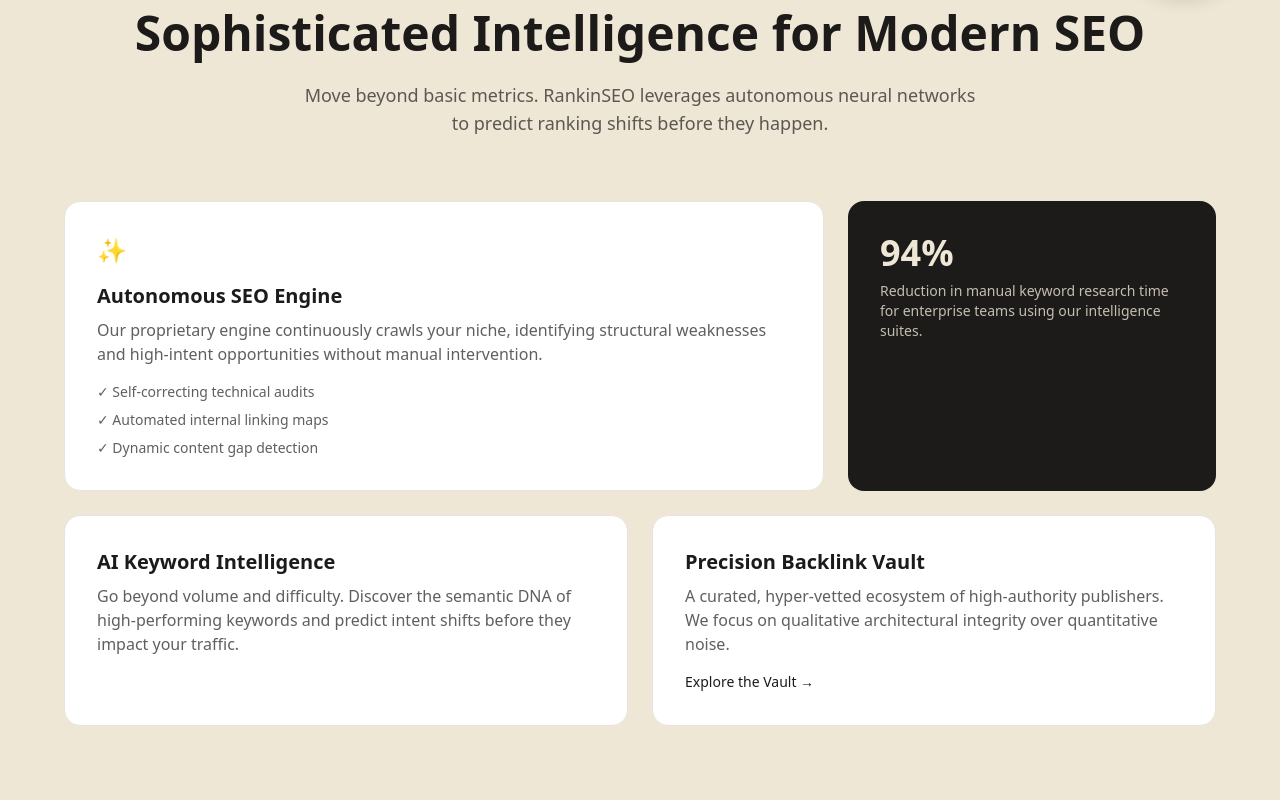
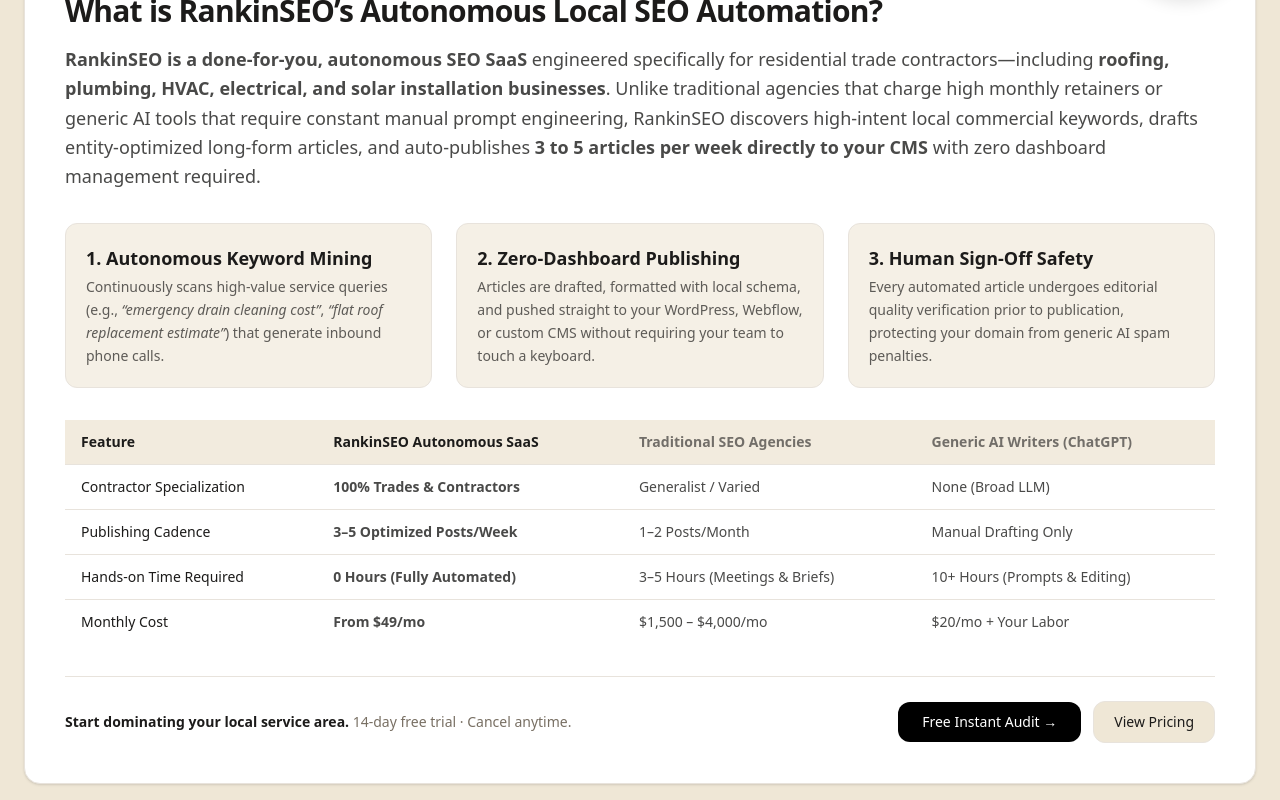
Before and after one commit to asgharshakir94-jpg/-my-seo-app, a Next.js app: page / in a window 1280 px wide. Shown: the part 780-1580 px from the top of the page. Built offline with nearby package versions, Linux system fonts and the light colour scheme; no server answers.

Commit message:
feat(seo): add GEO extractive answer block and SoftwareApplication JSON-LD schema

```diff
--- a/app/page.tsx
+++ b/app/page.tsx
@@ -6,6 +6,41 @@
   "Done-for-you SEO SaaS for trades businesses. We research keywords, write, and auto-publish 3-5 SEO articles a week — no dashboard, no keyboard needed.",
 };
 
+const jsonLd = {
+  "@context": "https://schema.org",
+  "@type": "SoftwareApplication",
+  "name": "RankinSEO",
+  "applicationCategory": "BusinessApplication",
+  "operatingSystem": "All (Cloud-based SaaS)",
+  "description": "Autonomous done-for-you SEO software for roofing, plumbing, HVAC, electrical, and solar contractors that discovers high-intent keywords and auto-publishes 3 to 5 optimized articles weekly directly to your CMS.",
+  "url": "https://rankinseo.xyz",
+  "offers": {
+    "@type": "AggregateOffer",
+    "priceCurrency": "USD",
+    "lowPrice": "49",
+    "highPrice": "499",
+    "offerCount": "3"
+  },
+  "audience": {
+    "@type": "BusinessAudience",
+    "audienceType": "Residential Home Service Contractors (Roofers, HVAC, Plumbers, Solar Installers)"
+  },
+  "featureList": [
+    "Autonomous Keyword Mining for Trades",
+    "Direct CMS Auto-Publishing (3-5 articles/week)",
+    "Entity-Optimized Local Schema Injection",
+    "Zero-Dashboard Hands-Free Automation"
+  ]
+};
+
 export default function Page() {
-  return <HomePageClient />;
+  return (
+    <>
+      <script
+        type="application/ld+json"
+        dangerouslySetInnerHTML={{ __html: JSON.stringify(jsonLd) }}
+      />
+      <HomePageClient />
+    </>
+  );
 }
--- /dev/null
+++ b/components/GeoAnswerSection.tsx
@@ -0,0 +1,106 @@
+import Link from 'next/link';
+
+export function GeoAnswerSection() {
+  return (
+    <section id="what-is-rankinseo" className="max-w-7xl mx-auto px-2 py-8" aria-labelledby="geo-answer-heading">
+      <div className="bg-surface border border-line rounded-2xl p-6 md:p-10 shadow-sm">
+
+        {/* Entity Definition Hook (Formatted for Search Engine Snippets & RAG Extraction) */}
+        <div className="space-y-4">
+          <div className="inline-flex items-center gap-2 px-3 py-1 rounded-full bg-accent-soft/40 border border-line text-xs font-semibold uppercase tracking-wider text-ink/70">
+            <span className="h-2 w-2 rounded-full bg-gradient-to-r from-accent-from to-accent-to"></span>
+            Executive Summary
+          </div>
+
+          <h2 id="geo-answer-heading" className="text-2xl md:text-3xl font-bold tracking-tight text-ink">
+            What is RankinSEO’s Autonomous Local SEO Automation?
+          </h2>
+
+          <p className="text-base md:text-lg leading-relaxed text-ink/80">
+            <strong>RankinSEO is a done-for-you, autonomous SEO SaaS</strong> engineered specifically for residential trade contractors—including <strong>roofing, plumbing, HVAC, electrical, and solar installation businesses</strong>. Unlike traditional agencies that charge high monthly retainers or generic AI tools that require constant manual prompt engineering, RankinSEO discovers high-intent local commercial keywords, drafts entity-optimized long-form articles, and auto-publishes <strong>3 to 5 articles per week directly to your CMS</strong> with zero dashboard management required.
+          </p>
+        </div>
+
+        {/* Core Value Pillars (Bulleted for Perplexity & AI Citation Generation) */}
+        <div className="mt-8 grid grid-cols-1 md:grid-cols-3 gap-6">
+          <div className="p-5 rounded-xl border border-line bg-paper/60">
+            <div className="text-lg font-semibold text-ink mb-1">1. Autonomous Keyword Mining</div>
+            <p className="text-sm text-ink/70 leading-relaxed">
+              Continuously scans high-value service queries (e.g., <em>“emergency drain cleaning cost”</em>, <em>“flat roof replacement estimate”</em>) that generate inbound phone calls.
+            </p>
+          </div>
+
+          <div className="p-5 rounded-xl border border-line bg-paper/60">
+            <div className="text-lg font-semibold text-ink mb-1">2. Zero-Dashboard Publishing</div>
+            <p className="text-sm text-ink/70 leading-relaxed">
+              Articles are drafted, formatted with local schema, and pushed straight to your WordPress, Webflow, or custom CMS without requiring your team to touch a keyboard.
+            </p>
+          </div>
+
+          <div className="p-5 rounded-xl border border-line bg-paper/60">
+            <div className="text-lg font-semibold text-ink mb-1">3. Human Sign-Off Safety</div>
+            <p className="text-sm text-ink/70 leading-relaxed">
+              Every automated article undergoes editorial quality verification prior to publication, protecting your domain from generic AI spam penalties.
+            </p>
+          </div>
+        </div>
+
+        {/* Information Gain: Comparative Micro-Table (High Value for LLM Synthesis) */}
+        <div className="mt-8 overflow-x-auto">
+          <table className="w-full text-left text-sm border-collapse">
+            <thead>
+              <tr className="border-b border-line text-ink font-semibold bg-paper/80">
+                <th className="py-3 px-4">Feature</th>
+                <th className="py-3 px-4 text-accent font-bold">RankinSEO Autonomous SaaS</th>
+                <th className="py-3 px-4 text-ink/60">Traditional SEO Agencies</th>
+                <th className="py-3 px-4 text-ink/60">Generic AI Writers (ChatGPT)</th>
+              </tr>
+            </thead>
+            <tbody className="divide-y divide-line text-ink/80">
+              <tr>
+                <td className="py-3 px-4 font-medium text-ink">Contractor Specialization</td>
+                <td className="py-3 px-4 text-accent font-semibold">100% Trades & Contractors</td>
+                <td className="py-3 px-4">Generalist / Varied</td>
+                <td className="py-3 px-4">None (Broad LLM)</td>
+              </tr>
+              <tr>
+                <td className="py-3 px-4 font-medium text-ink">Publishing Cadence</td>
+                <td className="py-3 px-4 text-accent font-semibold">3–5 Optimized Posts/Week</td>
+                <td className="py-3 px-4">1–2 Posts/Month</td>
+                <td className="py-3 px-4">Manual Drafting Only</td>
+              </tr>
+              <tr>
+                <td className="py-3 px-4 font-medium text-ink">Hands-on Time Required</td>
+                <td className="py-3 px-4 text-accent font-semibold">0 Hours (Fully Automated)</td>
+                <td className="py-3 px-4">3–5 Hours (Meetings & Briefs)</td>
+                <td className="py-3 px-4">10+ Hours (Prompts & Editing)</td>
+              </tr>
+              <tr>
+                <td className="py-3 px-4 font-medium text-ink">Monthly Cost</td>
+                <td className="py-3 px-4 text-accent font-semibold">From $49/mo</td>
+                <td className="py-3 px-4">$1,500 – $4,000/mo</td>
+                <td className="py-3 px-4">$20/mo + Your Labor</td>
+              </tr>
+            </tbody>
+          </table>
+        </div>
+
+        {/* Conversion Strip (Direct Flow into Free Audit & Pricing) */}
+        <div className="mt-8 pt-6 border-t border-line flex flex-col sm:flex-row items-center justify-between gap-4">
+          <div className="text-sm text-slate">
+            <span className="font-semibold text-ink">Start dominating your local service area.</span> 14-day free trial · Cancel anytime.
+          </div>
+          <div className="flex items-center gap-3">
+            <Link href="/audit" className="px-6 py-2.5 bg-black text-white rounded-md font-medium text-sm hover:bg-ink/90 transition-colors">
+              Free Instant Audit →
+            </Link>
+            <a href="#pricing" className="px-5 py-2.5 border border-line bg-paper text-ink rounded-md font-medium text-sm hover:bg-surface transition-colors">
+              View Pricing
+            </a>
+          </div>
+        </div>
+
+      </div>
+    </section>
+  );
+}
--- a/components/HomePageClient.tsx
+++ b/components/HomePageClient.tsx
@@ -10,6 +10,7 @@
 import FloatingRobotWidget from './FloatingRobotWidget';
 import { HeroVideo } from "@/components/HeroVideo";
 import Nav from "@/components/Nav";
+import { GeoAnswerSection } from "@/components/GeoAnswerSection";
 
 export default function HomePageClient() {
   const [email, setEmail] = useState<string>("");
@@ -71,6 +72,7 @@
           </div>
         </div>
 
+        <GeoAnswerSection />
         <FeaturesSection />
         <SecuritySection />
         <PricingSection />
```
